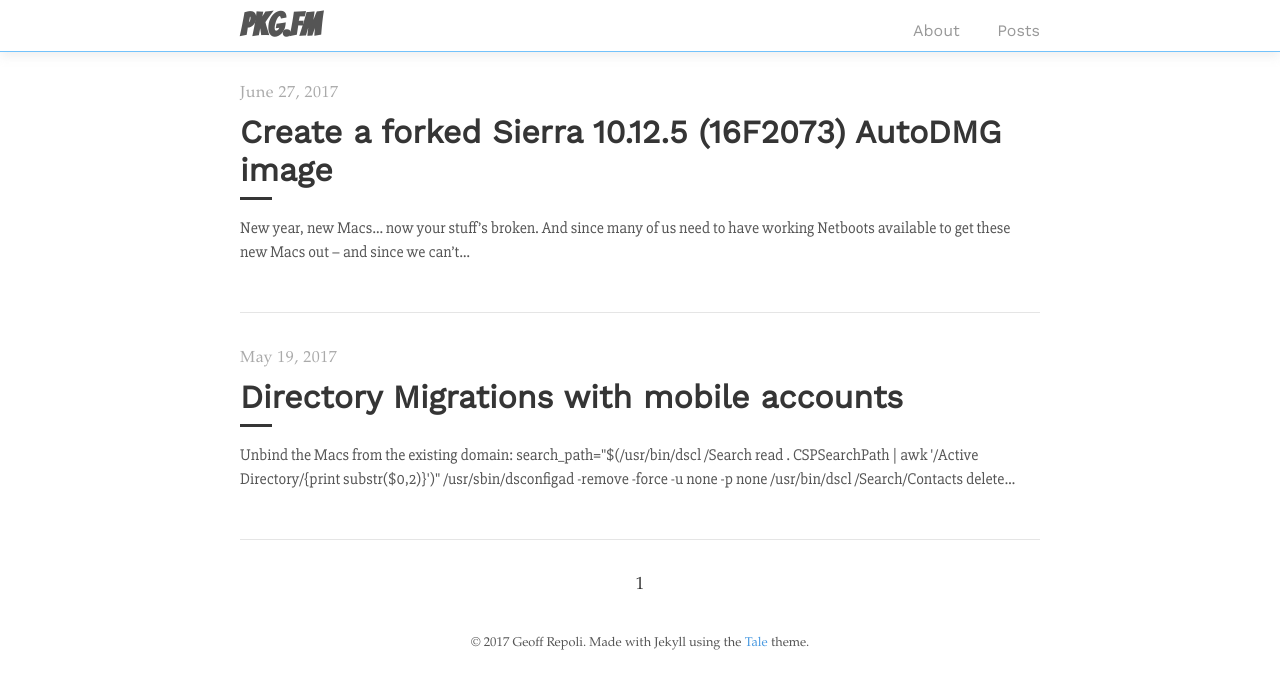
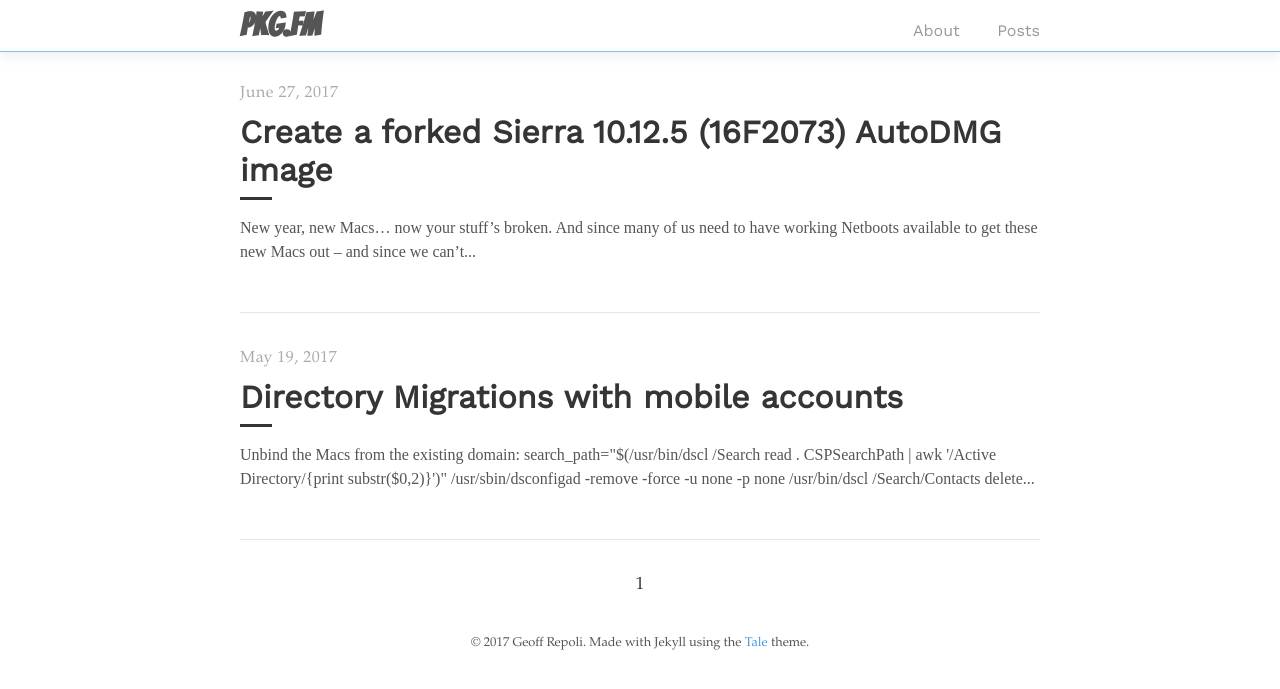
Before and after one commit to geoffrepoli/pkg.fm, a Jekyll site: the page built from index.html, in a window 1280 px wide. Shown: the top 689 px of the page. Built offline with Jekyll 4.4.1, drawn with Linux system fonts in a browser that asks for light colours; some web fonts are replaced; the list of posts is cut into pages by our own code.

Commit message:
EDIT variables.scss

```diff
--- a/_includes/head.html
+++ b/_includes/head.html
@@ -12,5 +12,5 @@
 
   <!-- CSS -->
   <link rel="stylesheet" href="{{ site.baseurl }}/styles.css">
-  <link rel="stylesheet" href="https://fonts.googleapis.com/css?family=Slabo+27px|Bangers|Work+Sans|Roboto+Mono">
+  <link rel="stylesheet" href="https://fonts.googleapis.com/css?family=Bangers|Gentium+Basic|Roboto+Mono|Work+Sans">
 </head>
--- a/_sass/_variables.scss
+++ b/_sass/_variables.scss
@@ -9,10 +9,9 @@ $blue: #4a9ae1;
 $shadow-color: rgba(204, 204, 204, 0.8);
 
 $title-font: 'Bangers', 'Helvetica Neue', sans-serif;
-$serif-font: 'Slabo 27px', 'Times New Roman', Times, serif;
+$serif-font: 'Gentium Basic', 'Times New Roman', Times, serif;
 $palatino: Palatino, 'Palatino LT STD', 'Palatino Linotype', 'Book Antiqua', 'Georgia', serif;
 $sans-font: 'Work Sans', 'Helvetica Neue', Helvetica, Arial, sans-serif;
-
 $monospaced-font: 'Roboto Mono', Menlo, Monaco, monospace;
 $code-color: #bf616a;
 
```
